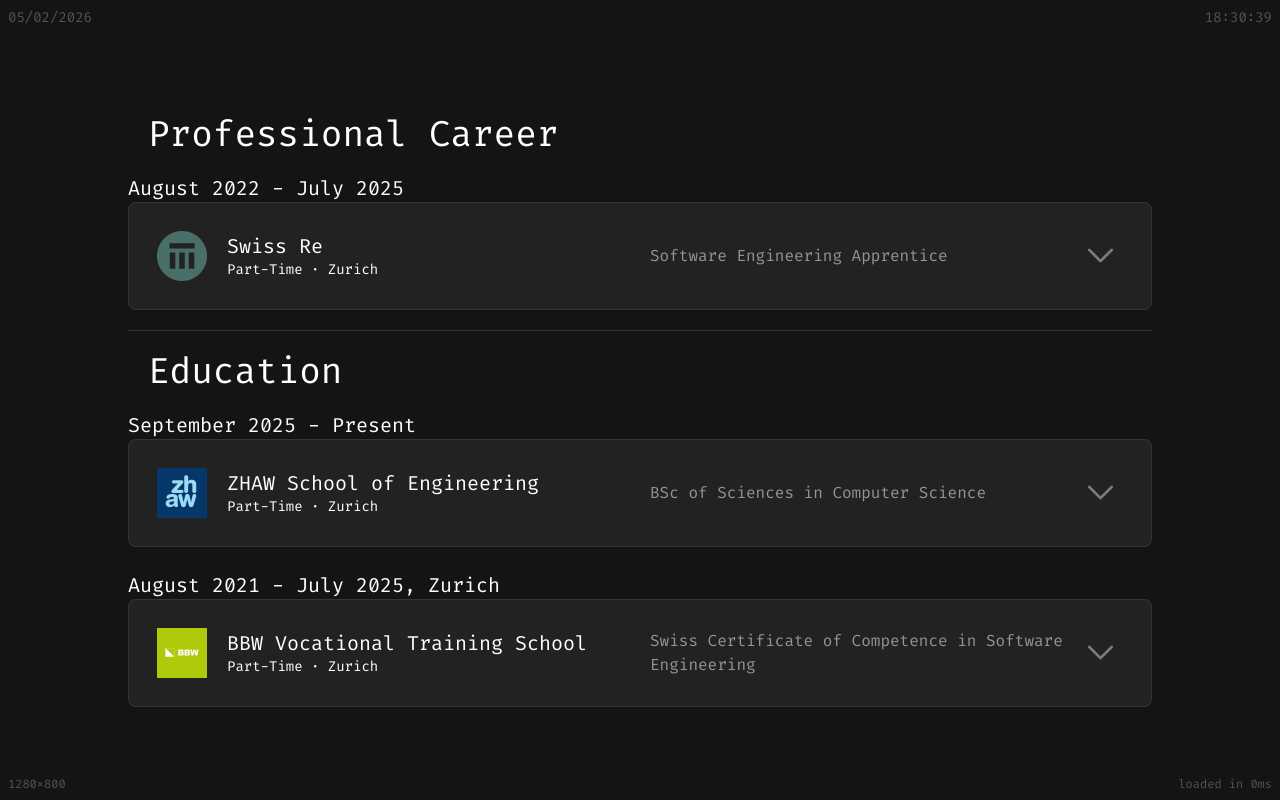
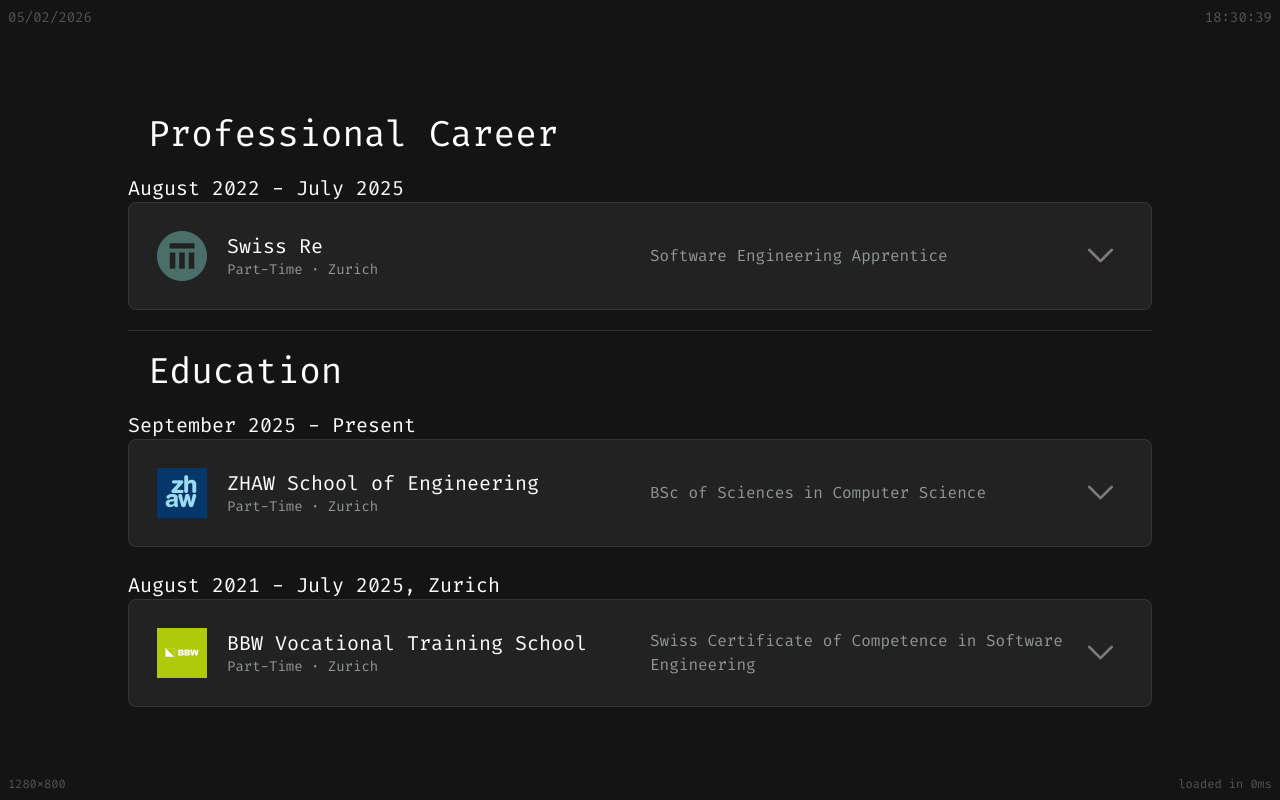
Before and after one commit to chris911e/portfolio-frontend, a React (Vite) app: page /experience in a window 1280 px wide. Built offline with nearby package versions, Linux system fonts and the light colour scheme.

Commit message:
fix: new keys

```diff
--- a/src/components/Accordion.tsx/Accordion.tsx
+++ b/src/components/Accordion.tsx/Accordion.tsx
@@ -59,7 +59,7 @@
                                 {
                                     underTitle && (
                                         <CustomText
-                                            color="secondary"
+                                            color="secondaryText"
                                             title={underTitle}
                                             size="sm"
                                         />
--- a/src/components/Accordion.tsx/List.tsx
+++ b/src/components/Accordion.tsx/List.tsx
@@ -26,7 +26,7 @@
                                     <CustomText
                                         title={`▸ ${point}`}
                                         size="lg"
-                                        color="secondary"
+                                        color="secondaryText"
                                     />
                                 </li>
                             ))
```
